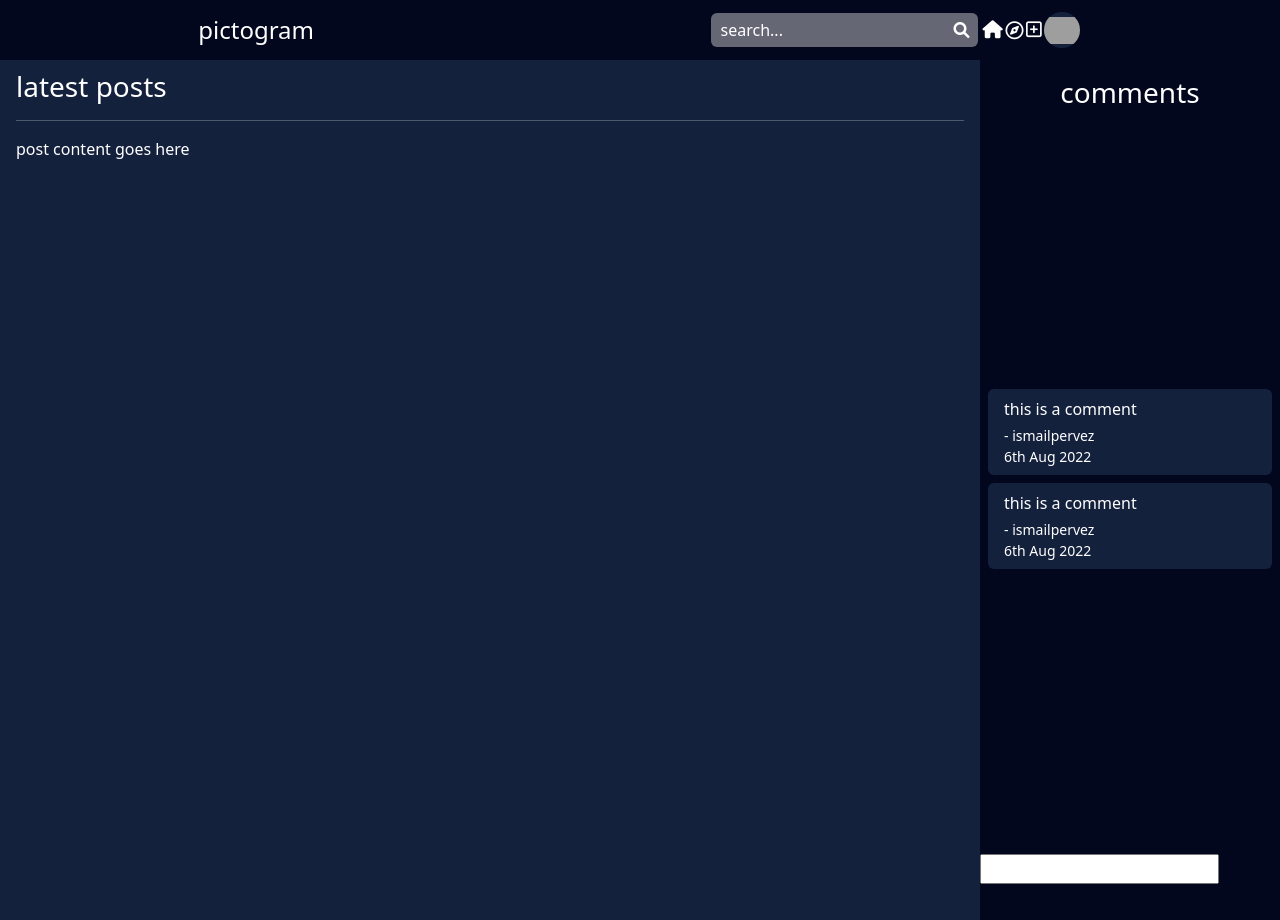
After one commit to ismailPervez/pictogram, a Django app: template pictogram/users/templates/users/post_detail.html in a window 1280 px wide. The commit adds this page. Run offline with Django 4.2, Linux system fonts and the light colour scheme; the template is opened without the code that fills it, so the values that code supplies are empty; some libraries are stand-ins or nearby versions; grey boxes are pictures that could not be loaded.

```diff
--- a/pictogram/users/static/users/main.css
+++ b/pictogram/users/static/users/main.css
@@ -175,3 +175,13 @@ a {
     display: flex;
     align-items: center;
 }
+
+div.comments {
+    display: grid !important;
+    grid-template-rows: 5% 90% 5% !important;
+    height: 90%;
+}
+
+.comment {
+    background-color: var(--bg-light);
+}
--- a/pictogram/users/templates/users/index.html
+++ b/pictogram/users/templates/users/index.html
@@ -21,7 +21,9 @@
                             </div>
                         </a>
                         <div>
-                            <p>{{ post.caption }}</p>
+                            <a href="{% url 'full_post' post_id=post.pk %}" class="d-block text-decoration-none">
+                                <p>{{ post.caption }}</p>
+                            </a>
                             <div class="reactions">
                                 <span class="me-2 like">
                                     <i class="far fa-heart" data-id="{{ post.pk }}"></i>
--- /dev/null
+++ b/pictogram/users/templates/users/post_detail.html
@@ -0,0 +1,31 @@
+{% extends "users/base.html" %}
+{% load customfilters %}
+{% block content %}
+    <div>
+        <h3 class="mb-2">latest posts</h3>
+        <hr>
+        <section id="post" class="mt-2">
+            post content goes here
+        </section>
+    </div>
+{% endblock content %}
+{% block sidebar %}
+    <div class="comments d-flex flex-column align-items-center">
+        <h3 class="text-center mb-2">comments</h3>
+        <div class="comments-container w-100 px-2">
+            <div class="comment px-3 py-2 rounded mb-2 w-100">
+                <p class="mb-1">this is a comment</p>
+                <small class="d-block">- ismailpervez</small>
+                <small class="d-block">6th Aug 2022</small>
+            </div>
+            <div class="comment px-3 py-2 rounded mb-2 w-100">
+                <p class="mb-1">this is a comment</p>
+                <small class="d-block">- ismailpervez</small>
+                <small class="d-block">6th Aug 2022</small>
+            </div>
+        </div>
+        <form method="POST">
+            <input type="text">
+        </form>
+    </div>
+{% endblock sidebar %}
--- a/pictogram/users/urls.py
+++ b/pictogram/users/urls.py
@@ -10,5 +10,6 @@ urlpatterns = [
     path('logout/', LogoutView.as_view(), name='logout'),
     path('post/', views.create_post, name='post'),
     path('profile/<username>/', views.user_profile, name='profile'),
-    path('like/post/<post_id>/', views.like_post, name='like-post')
+    path('like/post/<post_id>/', views.like_post, name='like-post'),
+    path('post/<post_id>/', views.get_full_post, name='full_post')
 ]
--- a/pictogram/users/views.py
+++ b/pictogram/users/views.py
@@ -1,5 +1,5 @@
 from django.http import JsonResponse, HttpResponse
-from django.shortcuts import render, redirect
+from django.shortcuts import get_object_or_404, render, redirect
 from .forms import RegisterForm, CreatePostForm
 from .models import Post, User, Like
 from django.contrib import messages
@@ -65,3 +65,7 @@ def like_post(request, post_id):
     else:
         like.delete()
         return JsonResponse({'msg': 'unliked', 'status_code': 204})
+
+def get_full_post(request, post_id):
+    post = get_object_or_404(Post, pk=post_id)
+    return render(request, 'users/post_detail.html', {'post': post})
```
Also changed, not shown: pictogram/users/models.py (+6 -3 lines), pictogram/users/forms.py (line endings or trailing spaces), pictogram/users/migrations/0004_comment.py (added).
